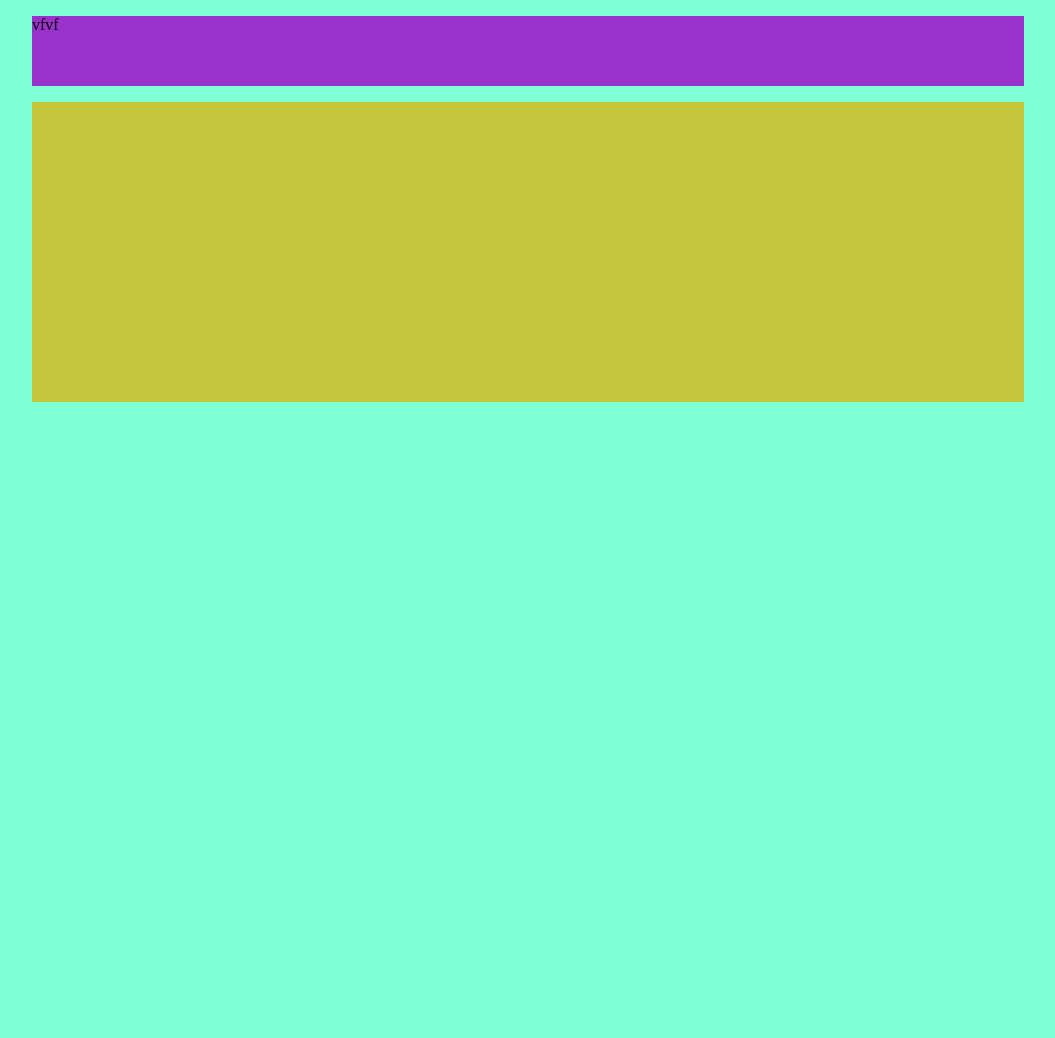
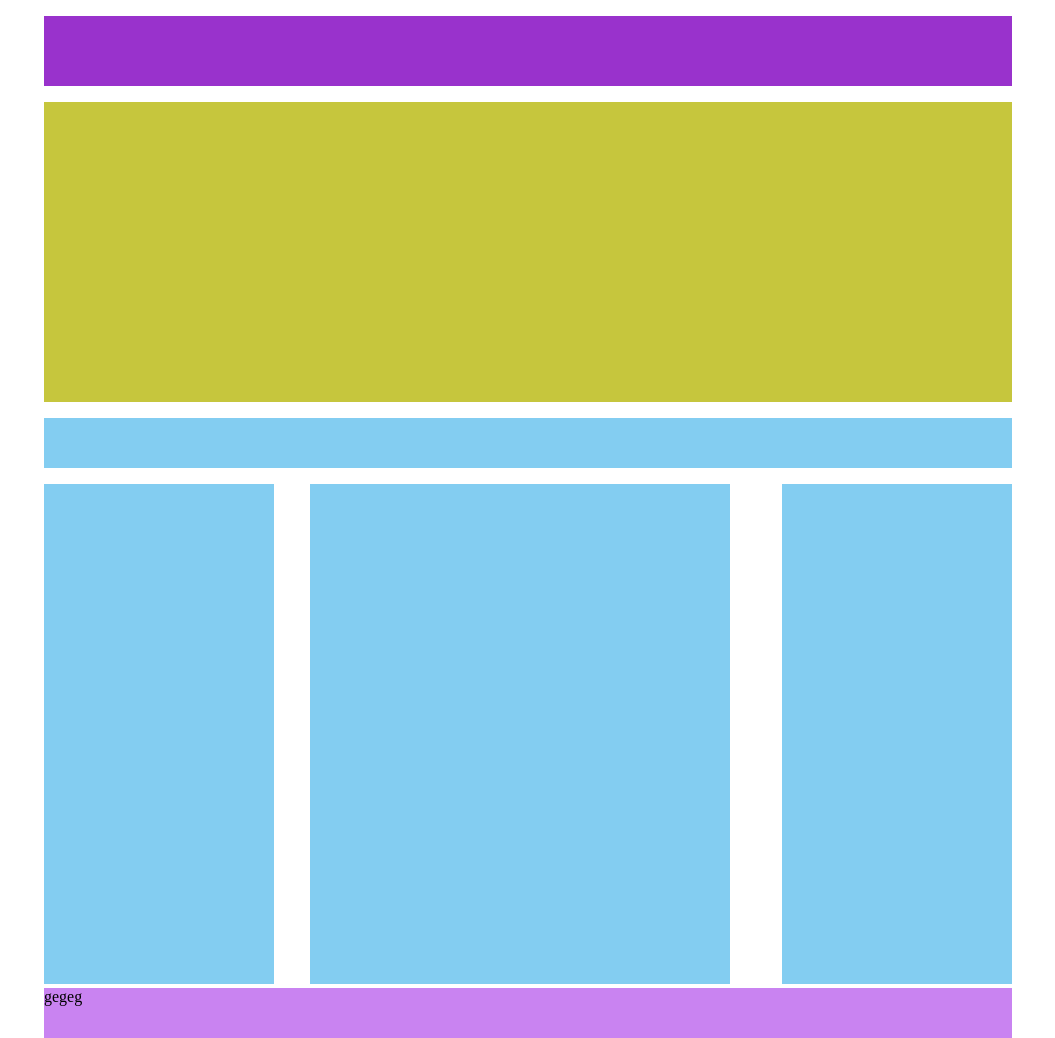
Before and after one commit to chry902/htmlcss-struttura-wp, a plain HTML site: page index.html in a window 1280 px wide. Shown: the whole page, without its empty margins (112-1167 px from the left). Before the commit the page ends 800 px from the top, so only its background shows below. Drawn offline with Linux system fonts and the light colour scheme.

Commit message:
avanzamento1

```diff
--- a/index.html
+++ b/index.html
@@ -9,14 +9,22 @@
     </head>
 
 
-    <body class="clearfix">
-        <header class="siteheader">vfvf</header>
+    <body class="body clearfix">
+        <header class="siteheader"></header>
+
         <main class="sitemain"></main>
-        <asaid class="sitebar"></asaid>
-        <section class="left"></section>
-        <section class="midle"></section>
-        <section class="rigth"></section>
-        <footer class="bottom"></footer>
+
+        <div class="contain clearfix">
+            <section class="top"></section>
+
+            <section class="left"></section>
+
+            <section class="midle"></section>
+
+            <section class="rigth"></section>
+        </div>
+
+        <footer class="bottom">gegeg</footer>
 
     </body>
 </html>
--- a/style.css
+++ b/style.css
@@ -1,6 +1,6 @@
 body{
-    background-color: aquamarine;
-    width: 80%;
+    background-color: rgb(255, 255, 255);
+    width: 1000px;
     margin: auto;
 
 
@@ -24,5 +24,44 @@ body{
 .sitemain{
     background-color: rgb(198, 198, 61);
     height:300px;
-    margin: 1rem;
+    margin: 1rem  1rem 1rem ;
 }
+.contain{
+    display: inline-block;
+    width: 100%;
+}
+
+.top{
+    background-color: rgb(131, 205, 241);
+    height:50px;
+    margin: 0rem 1rem;
+}
+.left{
+    background-color: rgb(131, 205, 241);
+    height: 500px;
+    width: 23%;
+    margin: 1rem 1rem 0rem 1rem;
+    display:inline-block
+}
+.midle{
+    background-color: rgb(131, 205, 241);
+    height: 500px;
+    width: 42%;
+    margin: 1rem 1rem 0rem 1rem;
+    display: inline-block;
+}
+.rigth{
+    background-color: rgb(131, 205, 241);
+    height: 500px;
+    width: 23%;
+    margin: 1rem 1rem 0rem 1rem;
+    float: right;
+
+}
+.bottom{
+    background-color: rgb(201, 131, 241);
+    height:50px;
+    margin-top; 3px;
+    margin-right:1rem;
+    margin-left:1rem;
+}
```
